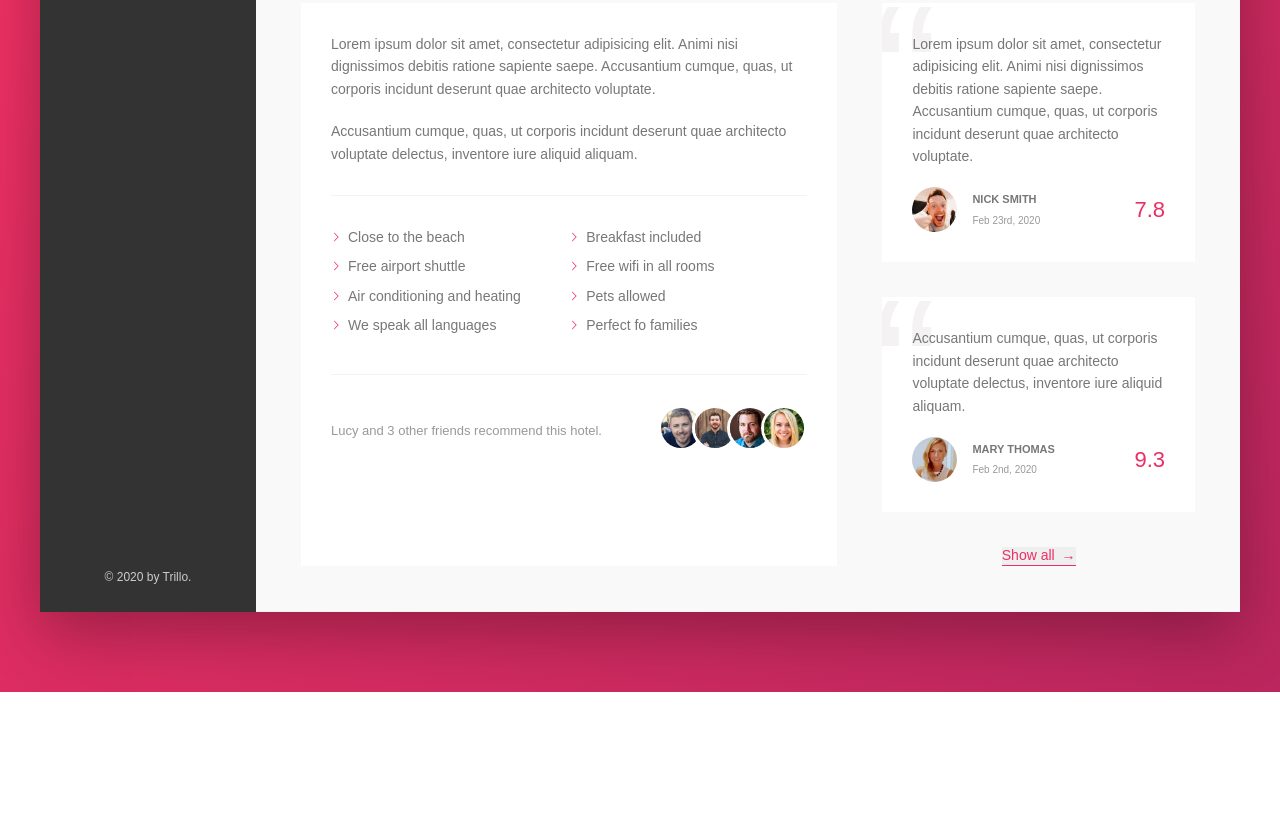
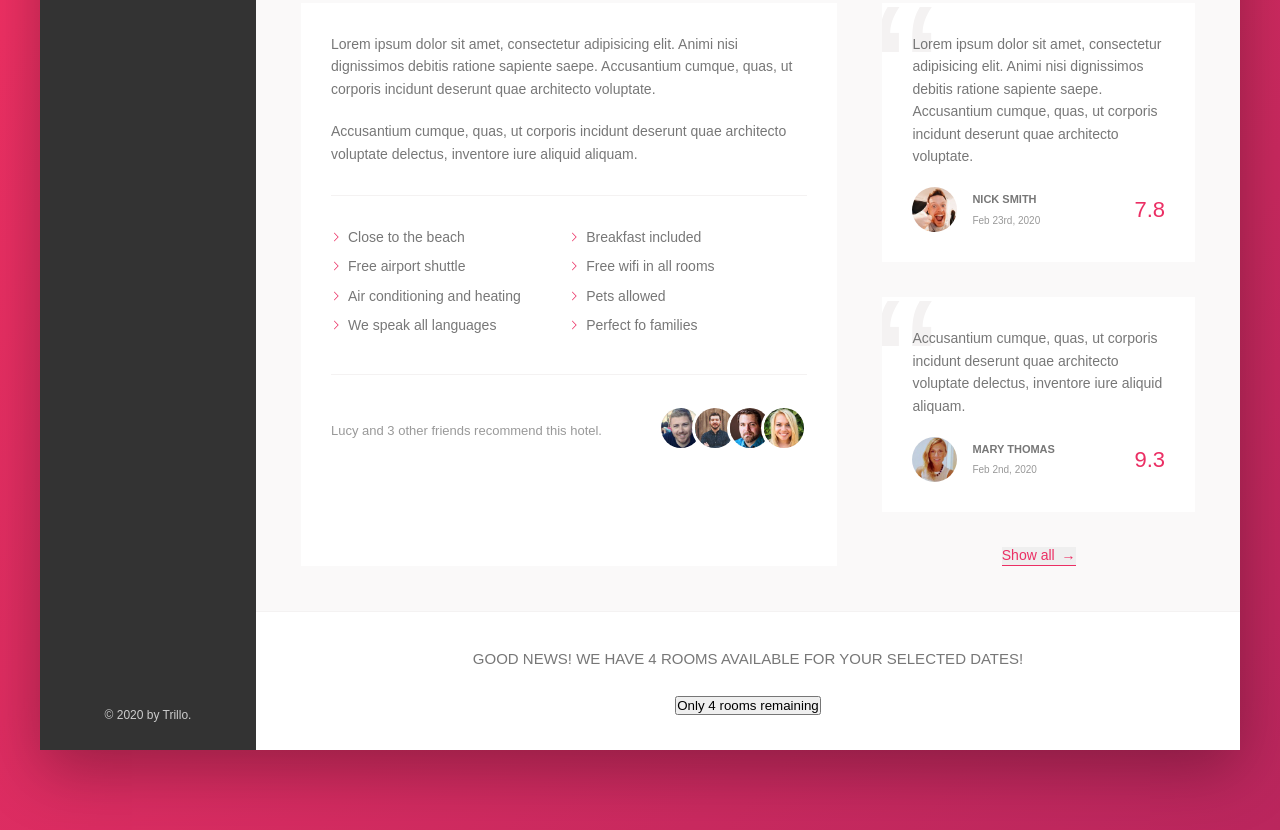
Before and after one commit to KSamra/css-practice-2, a website: page index.html in a window 1280 px wide. Shown: the part 644-1474 px from the top of the page. Before the commit the page ends 1336 px from the top, so only its background shows below. Drawn offline with Linux system fonts and the light colour scheme.

Commit message:
added formatting for cta section

```diff
--- a/index.html
+++ b/index.html
@@ -247,6 +247,14 @@
                     </div>
 
                 </div>
+                 <div class="cta">
+                        <h2 class="cta__book-now">
+                            Good news! We have 4 rooms available for your selected dates!
+                        </h2>
+                        <button class="btn">
+                            Only 4 rooms remaining
+                        </button>
+                    </div>
             </main>
         </div>
     </div>
--- a/sass/_layout.scss
+++ b/sass/_layout.scss
@@ -64,3 +64,19 @@
   justify-content: center;
   align-items: center;
 }
+
+//////////////////
+//// Call to Action
+
+.cta {
+  padding: 3.5rem 0;
+  text-align: center;
+
+  &__book-now {
+    font-size: 1.5rem;
+    font-weight: 300;
+    margin-bottom: 2.5rem;
+    text-transform: uppercase;
+  }
+
+}
```
Also changed, not shown: css/style.css. Lines whose indentation alone changed are shown as unchanged.
